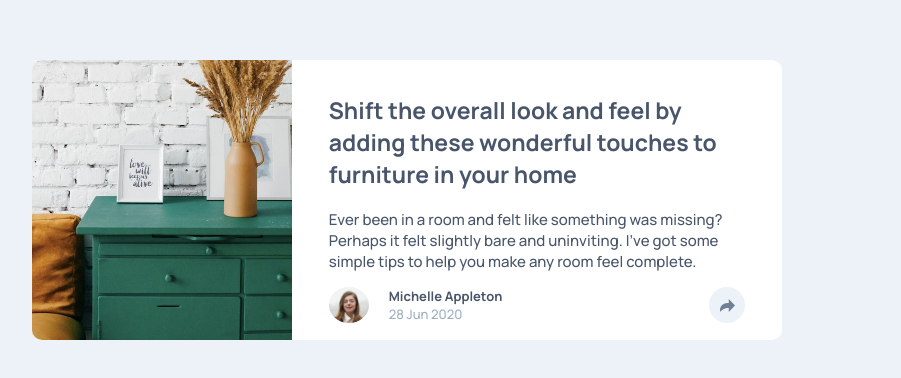
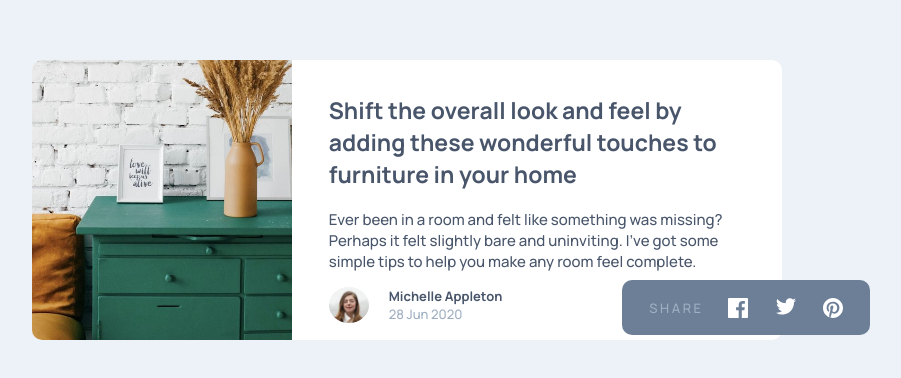
Before and after one commit to germz01/Frontend-Mentor-Challenges, a plain HTML site: page Article Preview Component Master/article-preview-component-master/index.html in a window 1280 px wide. Shown: the part 200-578 px from the top of the page, without its empty margins (233-1134 px from the left). Drawn offline with Linux system fonts and the light colour scheme.

Commit message:
Added SHARE popup

```diff
--- a/Article Preview Component Master/article-preview-component-master/index.html
+++ b/Article Preview Component Master/article-preview-component-master/index.html
@@ -47,6 +47,13 @@
 
     </div>
 
+    <div id="popup-message">
+      <span>S H A R E</span>
+      <div id="share-facebook"></div>
+      <div id="share-twitter"></div>
+      <div id="share-pinterest"></div>
+    </div>
+
   </div>
 
 </body>
--- a/Article Preview Component Master/article-preview-component-master/sass/stylesheet.scss
+++ b/Article Preview Component Master/article-preview-component-master/sass/stylesheet.scss
@@ -21,6 +21,7 @@ body {
     flex-flow: column nowrap;
     justify-content: center;
     align-items: center;
+    position: relative;
 
     #content-card {
         background-color: white;
@@ -118,4 +119,48 @@ body {
             }
         }
     }
+
+    #popup-message {
+        position: absolute;
+        left: 85.5rem;
+        top: 48rem;
+        background-color: $DesaturatedDarkBlue;
+        border-radius: 1rem;
+        width: 24.8rem;
+        height: 5.5rem;
+        display: flex;
+        flex-flow: row nowrap;
+        align-items: center;
+        justify-content: center;
+        justify-content: space-evenly;
+
+        span {
+            font-size: 1.3rem;
+            font-family: 'Manrope', sans-serif;
+            font-weight: 500;
+            color: $grayishBlue;
+            flex: 0 0 auto;
+        }
+
+        #share-facebook {
+            background-image: url('../images/icon-facebook.svg');
+            flex: 0 0 2rem;
+            height: 2rem;
+            background-repeat: no-repeat;
+        }
+
+        #share-twitter {
+            background-image: url('../images/icon-twitter.svg');
+            flex: 0 0 2rem;
+            height: 2rem;
+            background-repeat: no-repeat;
+        }
+
+        #share-pinterest {
+            background-image: url('../images/icon-pinterest.svg');
+            flex: 0 0 2rem;
+            height: 2rem;
+            background-repeat: no-repeat;
+        }
+    }
 }
```
Also changed, not shown: Article Preview Component Master/article-preview-component-master/css/stylesheet.css, 1 other file.
